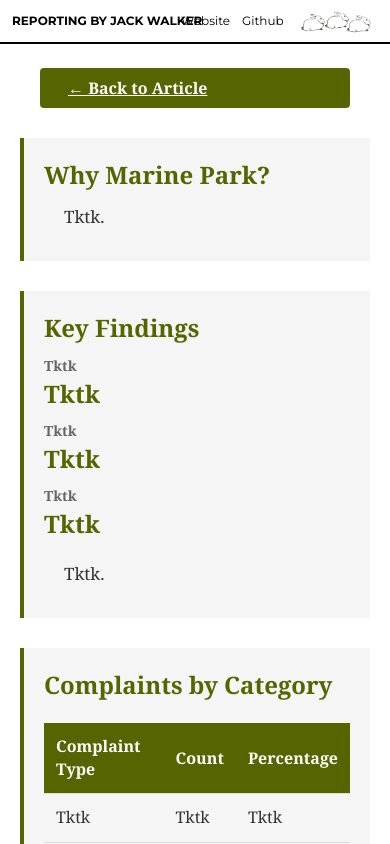
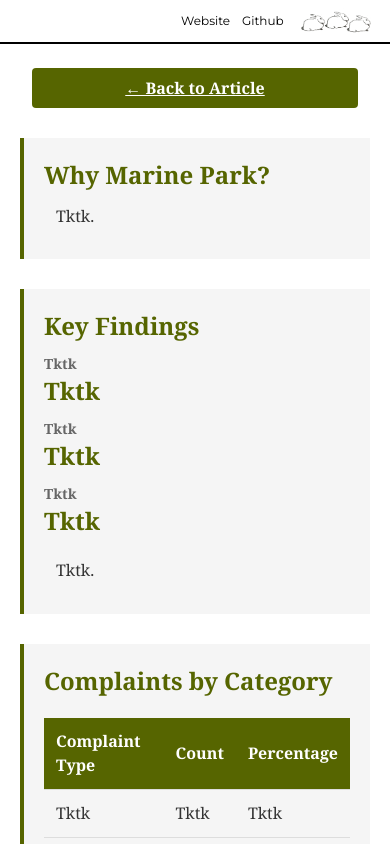
Before and after one commit to jack-walk/marine-park-trees, a SvelteKit app: page /about in a window 390 px wide. Shown: the top 844 px of the page. Built offline with nearby package versions, Linux system fonts and the light colour scheme.

Commit message:
More AI transfer help (headline, grafs, buttons)

```diff
--- a/src/app.scss
+++ b/src/app.scss
@@ -36,18 +36,17 @@ body {
    =========================================== */
 p,
 section {
-  max-width: 760px;
+  max-width: 550px;
   margin: 12px auto;
 }
 
 p {
-  padding: 0 20px;
   font-size: 17px;
-  line-height: 1.45;
+  line-height: 1.35;
 }
 
 section {
-  padding: 0 20px;
+  padding: 0;
 }
 
 img {
@@ -291,8 +290,10 @@ section.last {
 }
 
 .button-pair-btn {
-  display: inline-block;
-  padding: 15px 25px;
+  display: inline-flex;
+  align-items: center;
+  justify-content: center;
+  padding: 12px 30px;
   background-color: #566500;
   color: white;
   border: none;
@@ -328,9 +329,11 @@ section.last {
 
 /* Back Button Styles */
 .back-btn {
-  display: block;
+  display: inline-flex;
+  align-items: center;
+  justify-content: center;
   margin: 0;
-  padding: 12px 28px;
+  padding: 12px 30px;
   background-color: #566500;
   color: white;
   border: none;
@@ -882,7 +885,7 @@ section.last {
     flex-direction: column;
     align-items: center;
     gap: 12px;
-    padding: 20px 12px 0;
+    padding: 18px 12px 0;
     margin-bottom: 16px;
   }
 
@@ -912,7 +915,7 @@ section.last {
   }
 
   .storyHeader__content h1 {
-    padding-top: 12px;
+    padding-top: 10px;
     font-size: 28px;
     line-height: 1.15;
   }
@@ -973,12 +976,58 @@ section.last {
 }
 
 @media (max-width: 600px) {
+  p,
+  section {
+    max-width: calc(100% - 24px);
+    margin-left: auto;
+    margin-right: auto;
+  }
+
+  p {
+    font-size: 16px;
+    line-height: 1.4;
+  }
+
+  section {
+    padding: 0;
+  }
+
+  .top-nav__brand-text {
+    display: none;
+  }
+
+  .top-nav {
+    grid-template-columns: 1fr;
+    row-gap: 6px;
+    justify-items: start;
+  }
+
+  .top-nav__section {
+    width: 100%;
+    justify-content: flex-start;
+  }
+
+  .top-nav__section--right {
+    justify-content: flex-start;
+  }
+
   .button-pair-container {
     flex-direction: column;
+    width: 100%;
+    max-width: calc(100% - 24px);
   }
 
   .button-pair-btn {
     flex: none;
+    width: 100%;
+  }
+
+  .back-button-wrap {
+    max-width: calc(100% - 24px);
+    padding: 0;
+  }
+
+  .back-btn {
     width: 100%;
   }
 
```
